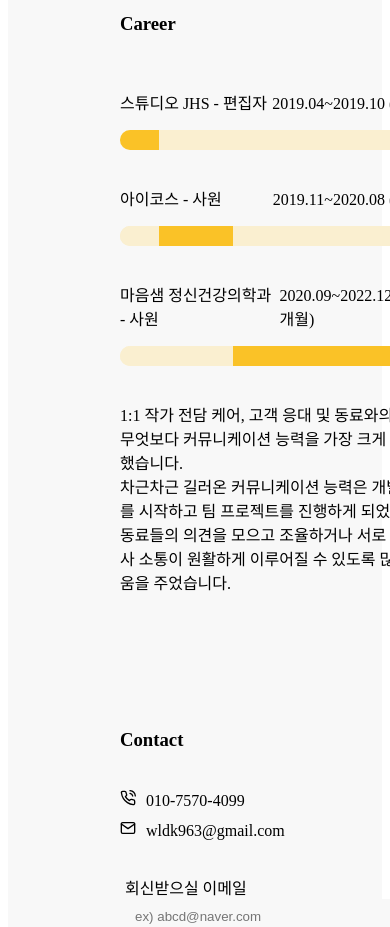
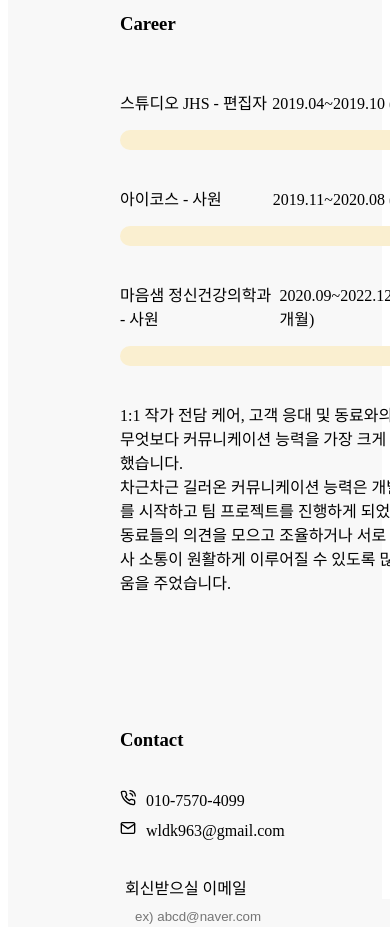
Before and after one commit to jia-son/about-me, a React (Create React App) app: page / in a window 390 px wide. Shown: the part 2640-3567 px from the top of the page. Built offline with nearby package versions, Linux system fonts and the light colour scheme; a web font is replaced by a local one.

Commit message:
애니메이션 삭제 처리

```diff
--- a/src/components/menu/career/career.css
+++ b/src/components/menu/career/career.css
@@ -1,4 +1,4 @@
-@keyframes fillGraph1 {
+/* @keyframes fillGraph1 {
     0% {
         opacity: 0;
         background: linear-gradient(to right, #fac227 0%, #fac227 0%, #faefd0 12%, #faefd0 100%);
@@ -29,7 +29,7 @@
         opacity: 1;
         background: linear-gradient(to right,  #faefd0 0%, #faefd0 35%, #fac227 35%, #fac227 100%);
     }
-}
+} */
 
 /*PC 환경*/
 @media screen and (min-width: 1025px) {
@@ -50,7 +50,7 @@
         left: 0;
         bottom: 0;
         border-radius: 10px;
-        animation: fillGraph1 5s cubic-bezier(0.01, 1, 0.165, 1) forwards;
+        /* animation: fillGraph1 5s cubic-bezier(0.01, 1, 0.165, 1) forwards; */
     }
 
     .graph2 .bar2 {
@@ -59,7 +59,7 @@
         left: 0;
         bottom: 0;
         border-radius: 10px;
-        animation: fillGraph2 7s cubic-bezier(0.1, 1, 0.165, 1) forwards;
+        /* animation: fillGraph2 7s cubic-bezier(0.1, 1, 0.165, 1) forwards; */
     }
 
     .graph3 .bar3 {
@@ -68,7 +68,7 @@
         left: 0;
         bottom: 0;
         border-radius: 10px;
-        animation: fillGraph3 5s cubic-bezier(0.15, 1, 0.165, 1) forwards;
+        /* animation: fillGraph3 5s cubic-bezier(0.15, 1, 0.165, 1) forwards; */
     }
 
     .experience {
@@ -113,7 +113,7 @@
         left: 0;
         bottom: 0;
         border-radius: 10px;
-        animation: fillGraph1 5s cubic-bezier(0.01, 1, 0.165, 1) forwards;
+        /* animation: fillGraph1 5s cubic-bezier(0.01, 1, 0.165, 1) forwards; */
     }
 
     .graph2 .bar2 {
@@ -122,7 +122,7 @@
         left: 0;
         bottom: 0;
         border-radius: 10px;
-        animation: fillGraph2 7s cubic-bezier(0.1, 1, 0.165, 1) forwards;
+        /* animation: fillGraph2 7s cubic-bezier(0.1, 1, 0.165, 1) forwards; */
     }
 
     .graph3 .bar3 {
@@ -131,7 +131,7 @@
         left: 0;
         bottom: 0;
         border-radius: 10px;
-        animation: fillGraph3 5s cubic-bezier(0.15, 1, 0.165, 1) forwards;
+        /* animation: fillGraph3 5s cubic-bezier(0.15, 1, 0.165, 1) forwards; */
     }
 
     .experience {
@@ -176,7 +176,7 @@
         left: 0;
         bottom: 0;
         border-radius: 10px;
-        animation: fillGraph1 5s cubic-bezier(0.01, 1, 0.165, 1) forwards;
+        /* animation: fillGraph1 5s cubic-bezier(0.01, 1, 0.165, 1) forwards; */
     }
 
     .graph2 .bar2 {
@@ -185,7 +185,7 @@
         left: 0;
         bottom: 0;
         border-radius: 10px;
-        animation: fillGraph2 7s cubic-bezier(0.1, 1, 0.165, 1) forwards;
+        /* animation: fillGraph2 7s cubic-bezier(0.1, 1, 0.165, 1) forwards; */
     }
 
     .graph3 .bar3 {
@@ -194,7 +194,7 @@
         left: 0;
         bottom: 0;
         border-radius: 10px;
-        animation: fillGraph3 5s cubic-bezier(0.15, 1, 0.165, 1) forwards;
+        /* animation: fillGraph3 5s cubic-bezier(0.15, 1, 0.165, 1) forwards; */
     }
 
     .experience {
--- a/src/components/menu/skills/skills.css
+++ b/src/components/menu/skills/skills.css
@@ -1,4 +1,4 @@
-@keyframes fadeInText {
+/* @keyframes fadeInText {
   0% {
     opacity: 0;
   }
@@ -38,7 +38,7 @@
     opacity: 1;
     transform: translateX(0);
   }
-}
+} */
 
 /*PC 환경*/
 @media screen and (min-width: 1025px) {
@@ -64,14 +64,14 @@
     padding-left: 10px;
   }
 
-  .skillsFirstText {
+  /* .skillsFirstText {
     animation: downSlideInText 1.5s cubic-bezier(0.42, 0, 0.58, 1);
     animation-delay: 0.5s;
-  }
+  } */
 
   .skillsSecondText {
-    animation: fadeInText 2s ease-in-out;
-    animation-delay: 0.5s;
+    /* animation: fadeInText 2s ease-in-out;
+    animation-delay: 0.5s; */
     padding-bottom: 10px;
   }
 
@@ -90,15 +90,15 @@
     margin: 10px 0 0 0;
   }
 
-  .skillsLeftCard {
+  /* .skillsLeftCard {
     animation: rightSlideInText 1.5s cubic-bezier(0.42, 0, 0.58, 1);
     animation-delay: 0.5s;
-  }
+  } */
 
-  .skillsRightCard {
+  /* .skillsRightCard {
     animation: leftSlideInText 1.5s cubic-bezier(0.42, 0, 0.58, 1);
     animation-delay: 0.5s;
-  }
+  } */
 
   #textWithShadow {
     text-shadow: 2px 2px 4px rgba(0, 0, 0, 0.3);
@@ -129,14 +129,14 @@
     padding-left: 10px;
   }
 
-  .skillsFirstText {
+  /* .skillsFirstText {
     animation: downSlideInText 1.5s cubic-bezier(0.42, 0, 0.58, 1);
     animation-delay: 0.5s;
-  }
+  } */
 
   .skillsSecondText {
-    animation: fadeInText 2s ease-in-out;
-    animation-delay: 0.5s;
+    /* animation: fadeInText 2s ease-in-out;
+    animation-delay: 0.5s; */
     padding-bottom: 10px;
   }
 
@@ -156,7 +156,7 @@
     margin: 10px 0 0 0;
   }
 
-  .skillsLeftCard {
+  /* .skillsLeftCard {
     animation: rightSlideInText 1.5s cubic-bezier(0.42, 0, 0.58, 1);
     animation-delay: 0.5s;
   }
@@ -164,7 +164,7 @@
   .skillsRightCard {
     animation: leftSlideInText 1.5s cubic-bezier(0.42, 0, 0.58, 1);
     animation-delay: 0.5s;
-  }
+  } */
 
   #textWithShadow {
     text-shadow: 2px 2px 4px rgba(0, 0, 0, 0.3);
@@ -195,14 +195,14 @@
     padding-left: 10px;
   }
 
-  .skillsFirstText {
+  /* .skillsFirstText {
     animation: downSlideInText 1.5s cubic-bezier(0.42, 0, 0.58, 1);
     animation-delay: 0.5s;
-  }
+  } */
 
   .skillsSecondText {
-    animation: fadeInText 2s ease-in-out;
-    animation-delay: 0.5s;
+    /* animation: fadeInText 2s ease-in-out;
+    animation-delay: 0.5s; */
     padding-bottom: 10px;
   }
 
@@ -222,7 +222,7 @@
     margin: 10px 0 0 0;
   }
 
-  .skillsLeftCard {
+  /* .skillsLeftCard {
     animation: rightSlideInText 1.5s cubic-bezier(0.42, 0, 0.58, 1);
     animation-delay: 0.5s;
   }
@@ -230,7 +230,7 @@
   .skillsRightCard {
     animation: leftSlideInText 1.5s cubic-bezier(0.42, 0, 0.58, 1);
     animation-delay: 0.5s;
-  }
+  } */
 
   #textWithShadow {
     text-shadow: 2px 2px 4px rgba(0, 0, 0, 0.3);
```
